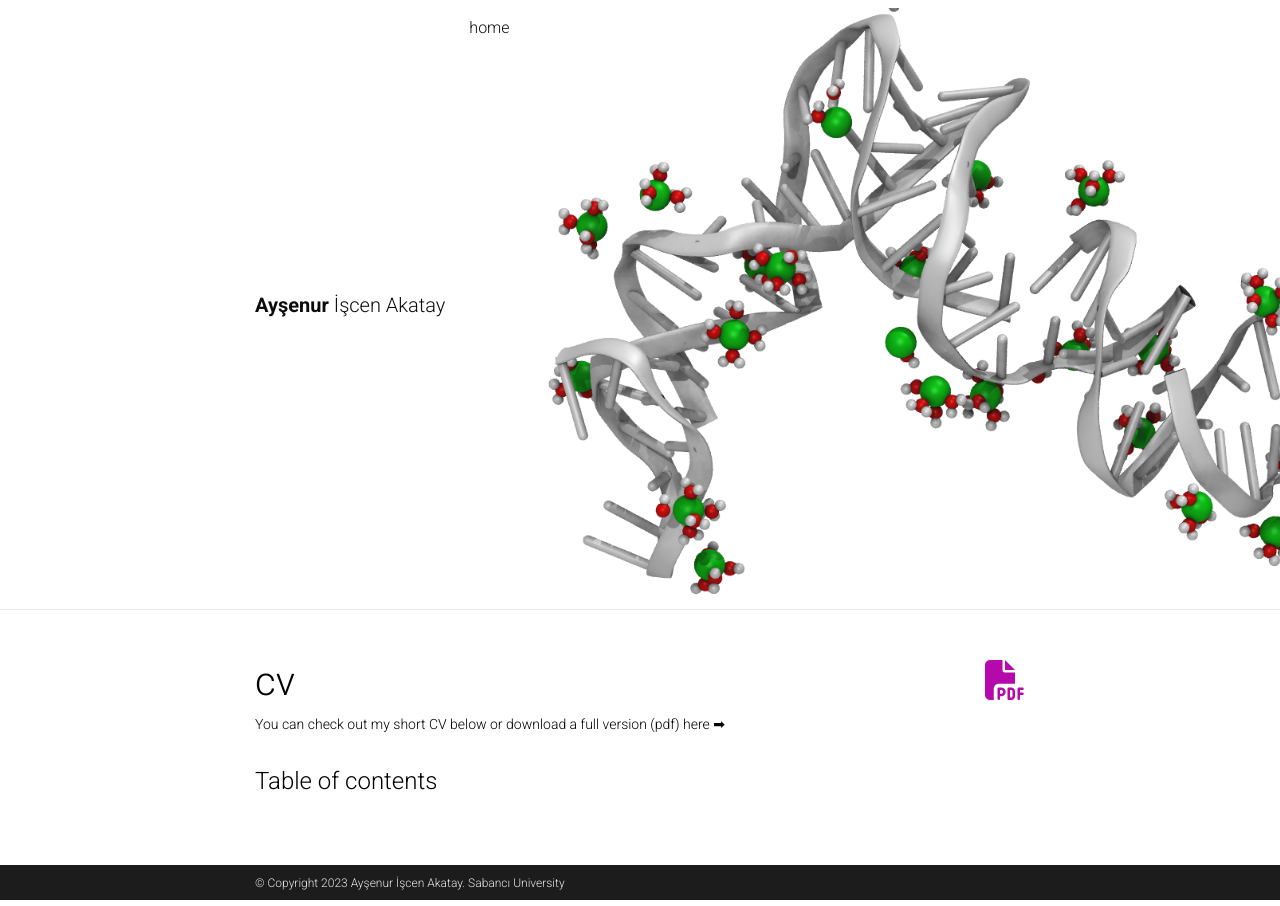
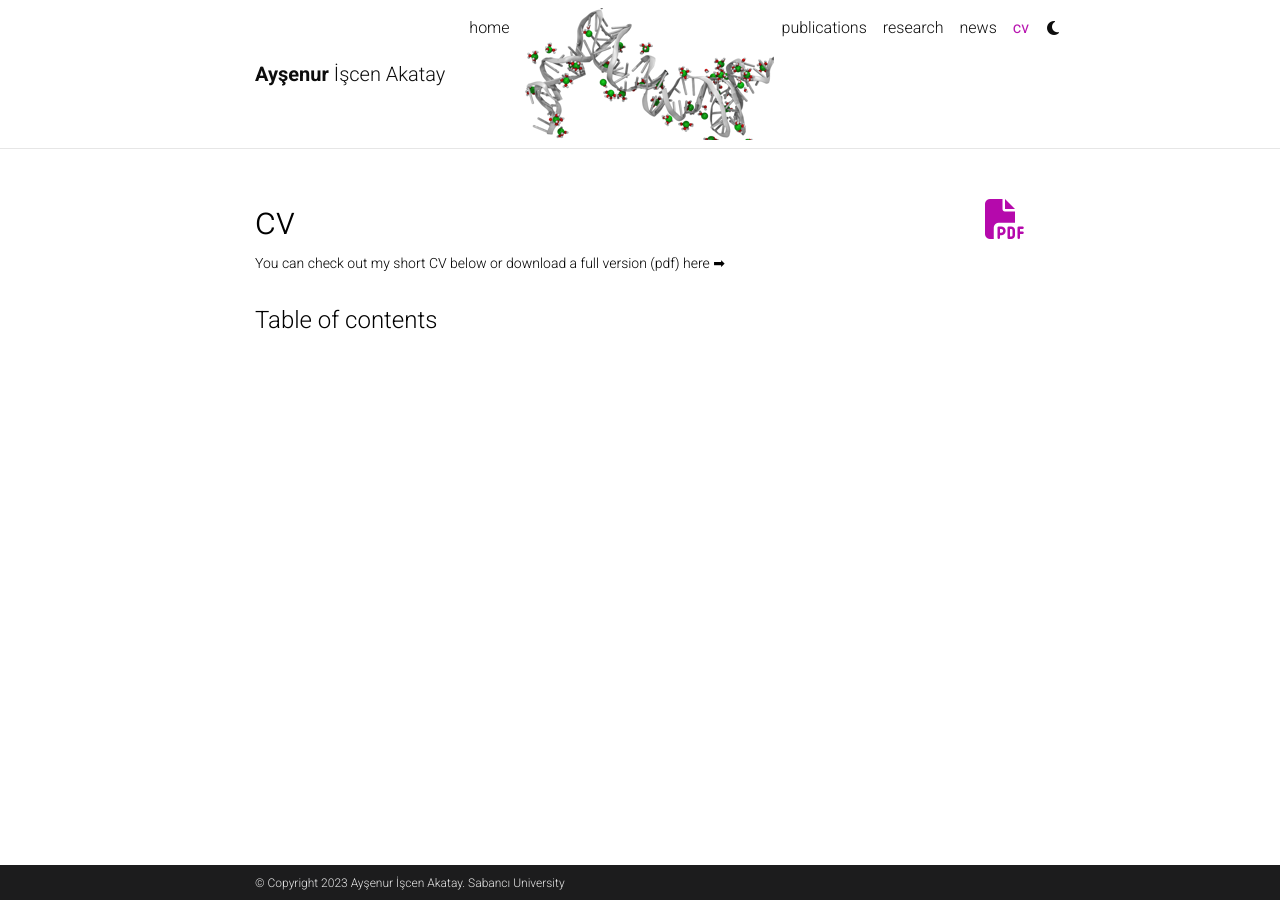
Before and after one commit to aysenuriscen/aysenuriscen.github.io, a Jekyll site: the page built from _pages/cv.md, in a window 1280 px wide. Built offline with Jekyll 4.4.1, drawn with Linux system fonts in a browser that asks for light colours; comment, search, counter and statistics services are not loaded; a style sheet for code colours, icons or effects is not loaded.

Commit message:
Update header.html

```diff
--- a/_includes/header.html
+++ b/_includes/header.html
@@ -52,7 +52,7 @@
                 </a>
               </li>
               <!-- Logo -->
-            <li class="nav-item"><a class="brand-image" href="{{ HOME_PATH }}"><img class="brand-image" src="/assets/img/image1-8994.png"/></a></li>
+            <li class="nav-item"><a class="brand-image" href="{{ HOME_PATH }}"><img class="brand-image" src="/assets/img/image1-small-8995.png"/></a></li>
 
               {% if site.blog_nav_title %}
               <!-- Blog -->
```
